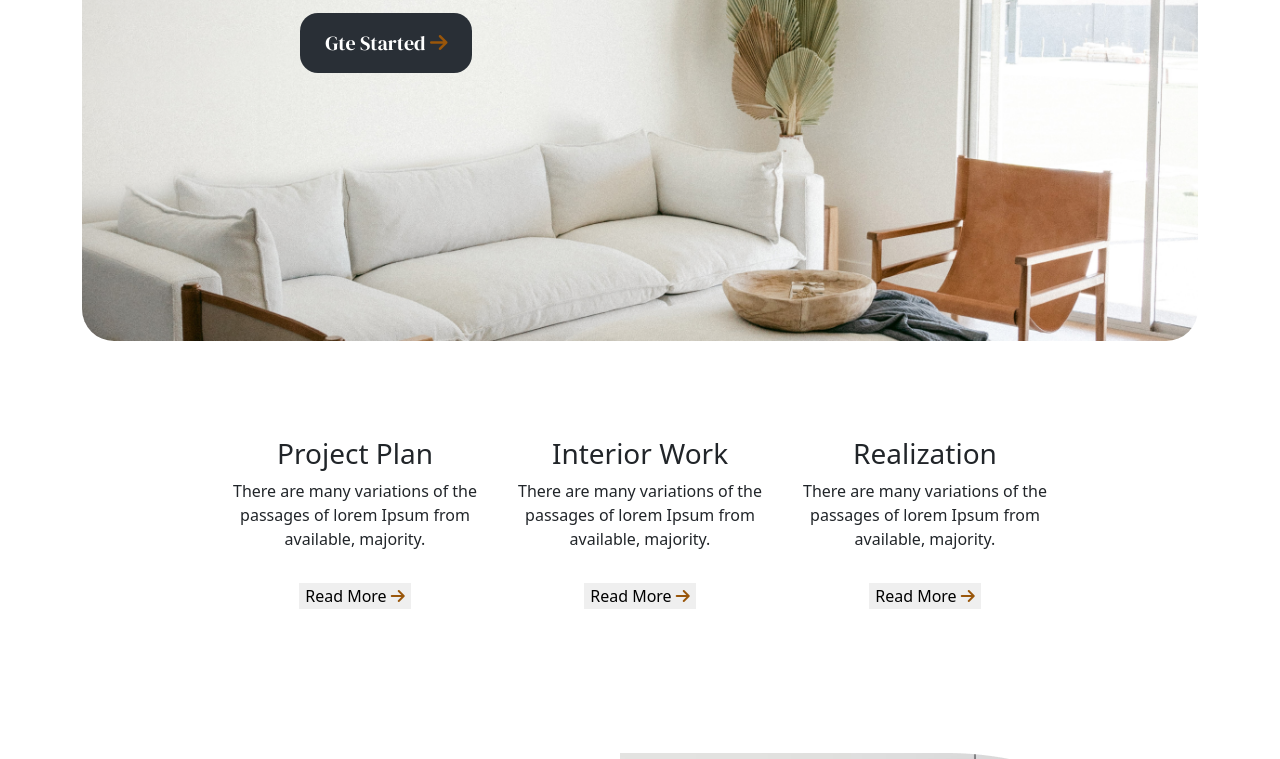
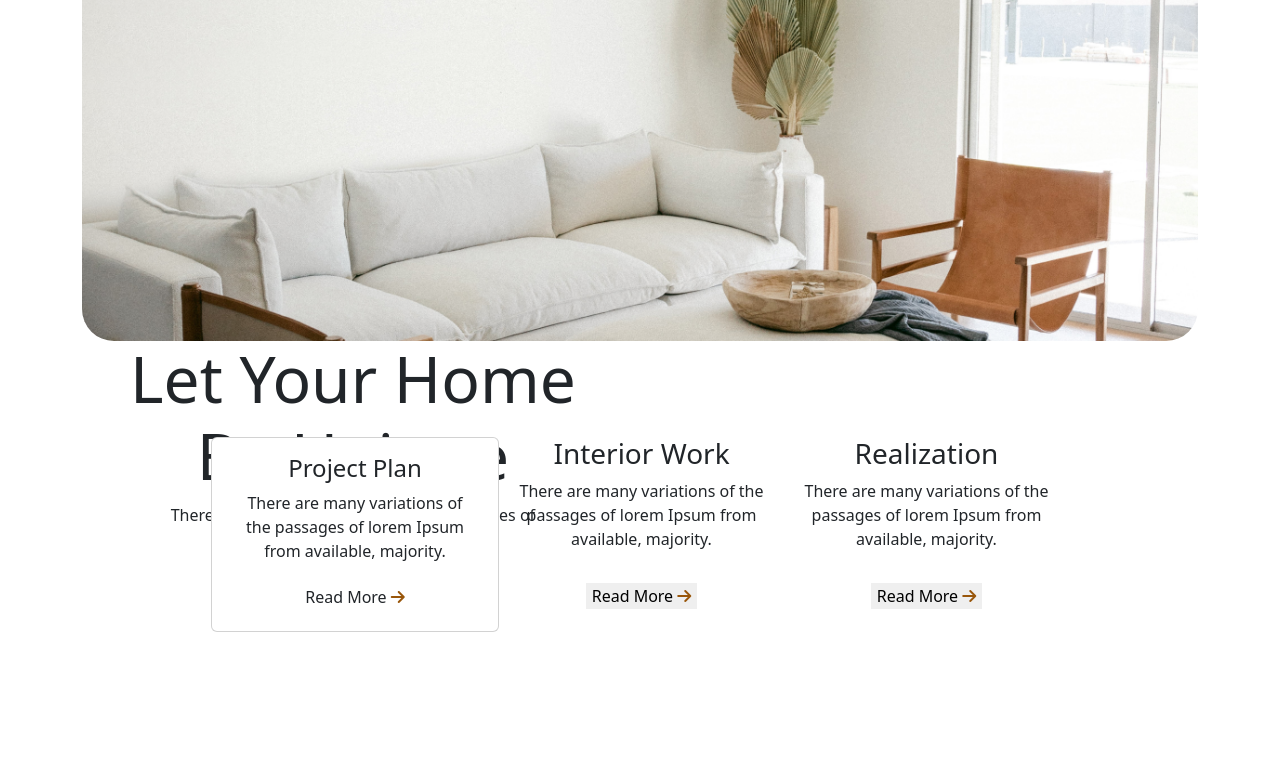
Before and after one commit to abdullah-al-mohammad/interior, a plain HTML site: page index.html in a window 1280 px wide. Shown: the part 471-1230 px from the top of the page. Drawn offline with nearby package versions, Linux system fonts and the light colour scheme.

Commit message:
discount section padding solve and button midddle

```diff
--- a/index.html
+++ b/index.html
@@ -10,7 +10,9 @@
     <!-- google font -->
     <link rel="preconnect" href="https://fonts.googleapis.com">
     <link rel="preconnect" href="https://fonts.gstatic.com" crossorigin>
-    <link href="https://fonts.googleapis.com/css2?family=DM+Serif+Display&display=swap" rel="stylesheet">
+    <link rel="preconnect" href="https://fonts.googleapis.com">
+    <link rel="preconnect" href="https://fonts.gstatic.com" crossorigin>
+    <link href="https://fonts.googleapis.com/css2?family=Jost:wght@300;400;500;600;700&display=swap" rel="stylesheet">
     <!-- bootstrap link -->
     <link href="https://cdn.jsdelivr.net/npm/bootstrap@5.3.2/dist/css/bootstrap.min.css" rel="stylesheet" integrity="sha384-T3c6CoIi6uLrA9TneNEoa7RxnatzjcDSCmG1MXxSR1GAsXEV/Dwwykc2MPK8M2HN" crossorigin="anonymous">
 </head>
@@ -65,19 +67,21 @@
             <p>There are many variations of the brr
                passages of <br>
               lorem Ipsum from available, majority.</p>
-              <button type="button" class="btn btn-primary btn-lg">Gte Started <span><i class="fa-solid fa-arrow-right" style="color: #99560a;"></i></span></button>
+              <button type="button" class="btn btn-primary btn-lg">Gte Started <span><i class="fa-solid fa-arrow-right" style="color: #CDA274;"></i></span></button>
           </div>
         </div>
       </section>
       <!-- project plan -->
 
-      <section class="container my-5 py-5">
+      <section id="project" class="container my-5 py-5">
         <div class="row row-cols-1 row-cols-xl-4 justify-content-center">
-          <div class="text-center">
-            <h3>Project Plan</h3>
-            <p>There are many variations of the <br> passages of lorem Ipsum from
-              available, majority.</p>
-              <button class="border-0 mt-3">Read More <span class="text-center"> <i class="fa-solid fa-arrow-right" style="color: #99560a;"></i></span></button>
+          <div class="card text-center mb-3" style="width: 18rem;">
+            <div class="card-body">
+              <h4 class="card-title">Project Plan</h4>
+              <p class="card-text">There are many variations of the passages of lorem Ipsum from
+                available, majority.</p>
+              <a href="#" class="btn btn-primary text-dark bg-transparent border-0">Read More <i class="fa-solid fa-arrow-right" style="color: #99560a;"></i></a>
+            </div>
           </div>
           <div class="text-center">
             <h3>Interior Work</h3>
--- /dev/null
+++ b/sass/style.scss
@@ -0,0 +1,18 @@
+@import "./utility/color";
+
+body{
+    font-family: 'Jost', sans-serif;
+}
+// navbar
+.navbar-nav {
+    color: $primary2 !important;
+}
+#home{
+    .btn{
+        border: none;
+        padding: 15px 25px 15px 25px;
+        border-radius: 15px;
+        font-weight: 600;
+        font-size: 18px;
+    }
+}
--- /dev/null
+++ b/sass/utility/_color.scss
@@ -0,0 +1,4 @@
+// text- color
+
+$primary1: #CDA274;
+$primary2: #292F36;
```
Also changed, not shown: css/style.css, 1 other file.
